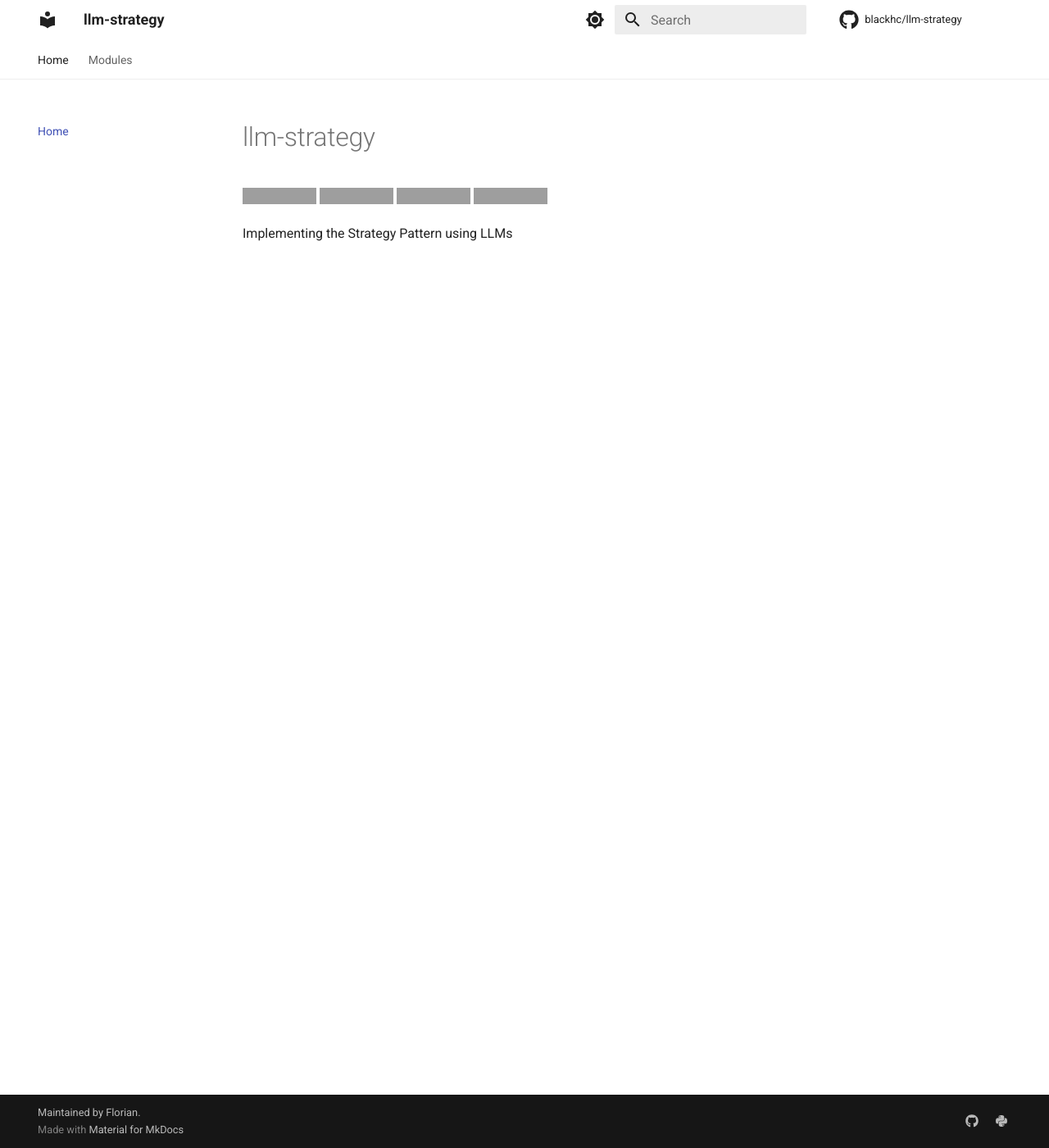
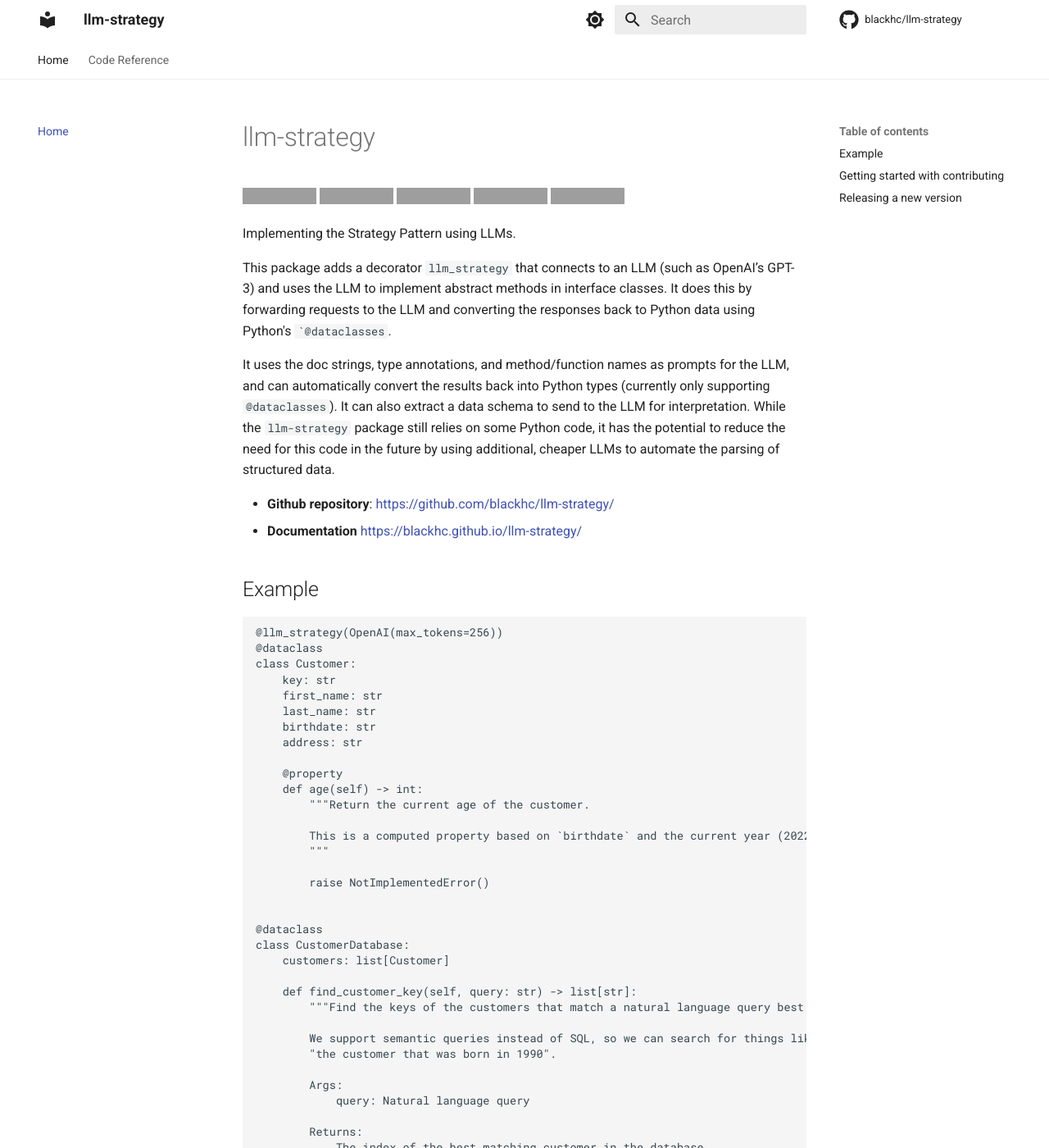
Before and after one commit to BlackHC/llm-strategy, an MkDocs documentation site: the page built from docs/index.md, in a window 1280 px wide and 1400 px high. Shown: the whole window at 82% size. Built offline with MkDocs 1.6.1 and Material for MkDocs 9.7.7, drawn with Linux system fonts in a browser that asks for light colours; comment, search, counter and statistics services are not loaded; some of the changed text lies outside the part shown; grey boxes are pictures that could not be loaded.

Commit message:
Add example screenshots and make docs work locally

````diff
--- a/README.md
+++ b/README.md
@@ -6,30 +6,98 @@
 [![Commit activity](https://img.shields.io/github/commit-activity/m/blackhc/llm-strategy)](https://img.shields.io/github/commit-activity/m/blackhc/llm-strategy)
 [![License](https://img.shields.io/github/license/blackhc/llm-strategy)](https://img.shields.io/github/license/blackhc/llm-strategy)
 
-Implementing the Strategy Pattern using LLMs
+Implementing the Strategy Pattern using LLMs.
+
+This package adds a decorator `llm_strategy` that connects to an LLM (such as OpenAI’s GPT-3) and uses the LLM to implement abstract methods in interface classes. It does this by forwarding requests to the LLM and converting the responses back to Python data using Python's ``@dataclasses`.
+
+It uses the doc strings, type annotations, and method/function names as prompts for the LLM, and can automatically convert the results back into Python types (currently only supporting `@dataclasses`). It can also extract a data schema to send to the LLM for interpretation. While the `llm-strategy` package still relies on some Python code, it has the potential to reduce the need for this code in the future by using additional, cheaper LLMs to automate the parsing of structured data.
 
 - **Github repository**: <https://github.com/blackhc/llm-strategy/>
 - **Documentation** <https://blackhc.github.io/llm-strategy/>
 
-## Getting started with your project
+## Example
 
-First, create a repository on GitHub with the same name as this project, and then run the following commands:
+```python
+@llm_strategy(OpenAI(max_tokens=256))
+@dataclass
+class Customer:
+    key: str
+    first_name: str
+    last_name: str
+    birthdate: str
+    address: str
 
-``` bash
-git init -b main
-git add .
-git commit -m "init commit"
-git remote add origin git@github.com:blackhc/llm-strategy.git
-git push -u origin main
+    @property
+    def age(self) -> int:
+        """Return the current age of the customer.
+
+        This is a computed property based on `birthdate` and the current year (2022).
+        """
+
+        raise NotImplementedError()
+
+
+@dataclass
+class CustomerDatabase:
+    customers: list[Customer]
+
+    def find_customer_key(self, query: str) -> list[str]:
+        """Find the keys of the customers that match a natural language query best (sorted by closeness to the match).
+
+        We support semantic queries instead of SQL, so we can search for things like
+        "the customer that was born in 1990".
+
+        Args:
+            query: Natural language query
+
+        Returns:
+            The index of the best matching customer in the database.
+        """
+        raise NotImplementedError()
+
+    def load(self):
+        """Load the customer database from a file."""
+        raise NotImplementedError()
+
+    def store(self):
+        """Store the customer database to a file."""
+        raise NotImplementedError()
+
+
+@llm_strategy(OpenAI(max_tokens=1024))
+@dataclass
+class MockCustomerDatabase(CustomerDatabase):
+    def load(self):
+        self.customers = self.create_mock_customers(10)
+
+    def store(self):
+        pass
+
+    @staticmethod
+    def create_mock_customers(num_customers: int = 1) -> list[Customer]:
+        """
+        Create mock customers with believable data (our customers are world citizens).
+        """
+        raise NotImplementedError()
 ```
 
-Finally, install the environment and the pre-commit hooks with
+See [examples/customer_database_search.py](examples/customer_database_search.py) for a full example.
+
+![Customer Database Viewer](examples/app.svg)
+
+![Searching for a Customer](examples/search1.svg)
+
+![Searching for a Customer](examples/search2.svg)
+
+## Getting started with contributing
+
+Clone the repository first. Then, install the environment and the pre-commit hooks with
 
 ```bash
 make install
 ```
 
-You are now ready to start development on your project! The CI/CD
+The CI/CD
 pipeline will be triggered when you open a pull request, merge to main,
 or when you create a new release.
 
--- a/mkdocs.yml
+++ b/mkdocs.yml
@@ -9,15 +9,24 @@
 
 nav:
   - Home: index.md
-  - Modules: modules.md
+  - Code Reference: reference/
 plugins:
   - search
+  - gen-files:
+      scripts:
+        - docs/gen_ref_pages.py
+  - literate-nav:
+      nav_file: SUMMARY.md
+  - section-index
+  - include-markdown
   - mkdocstrings:
       handlers:
         python:
             setup_commands:
                 - import sys
-                - sys.path.append('../')
+                - sys.path.append('../
+            options:
+              show_source: true
 theme:
   name: material
   feature:
--- a/pyproject.toml
+++ b/pyproject.toml
@@ -33,6 +33,10 @@
 mkdocs = "^1.4.2"
 mkdocs-material = "^8.5.11"
 mkdocstrings = {extras = ["python"], version = "^0.19.1"}
+mkdocs-gen-files = "^0.4.0"
+mkdocs-section-index = "^0.3.4"
+mkdocs-literate-nav = "^0.5.0"
+mkdocs-include-markdown-plugin = {version = "^4.0.3",  python = ">=3.9,<3.12"}
 
 [tool.poetry.group.examples.dependencies]
 textual = {version = "^0.7.0", extras = ["dev"]}
````
Also changed, not shown: docs/examples/customer_database_search.py (added, +158 -0 lines), docs/gen_ref_pages.py (added, +34 -0 lines), docs/index.md (+4 -8 lines), docs/modules.md (deleted, +0 -1 lines), docs/examples/app.svg (added), docs/examples/search1.svg (added), docs/examples/search2.svg (added), 4 other files.
